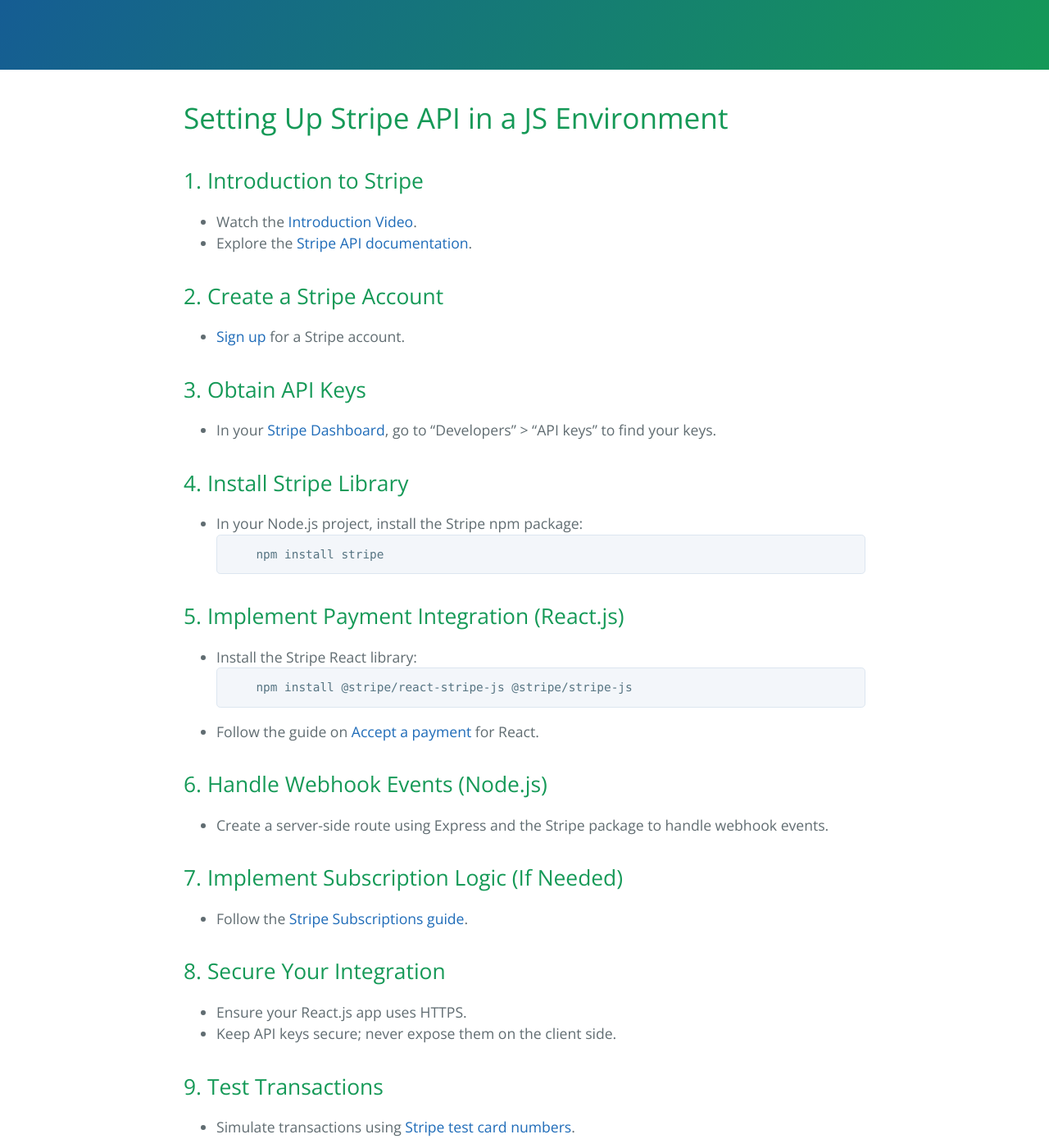
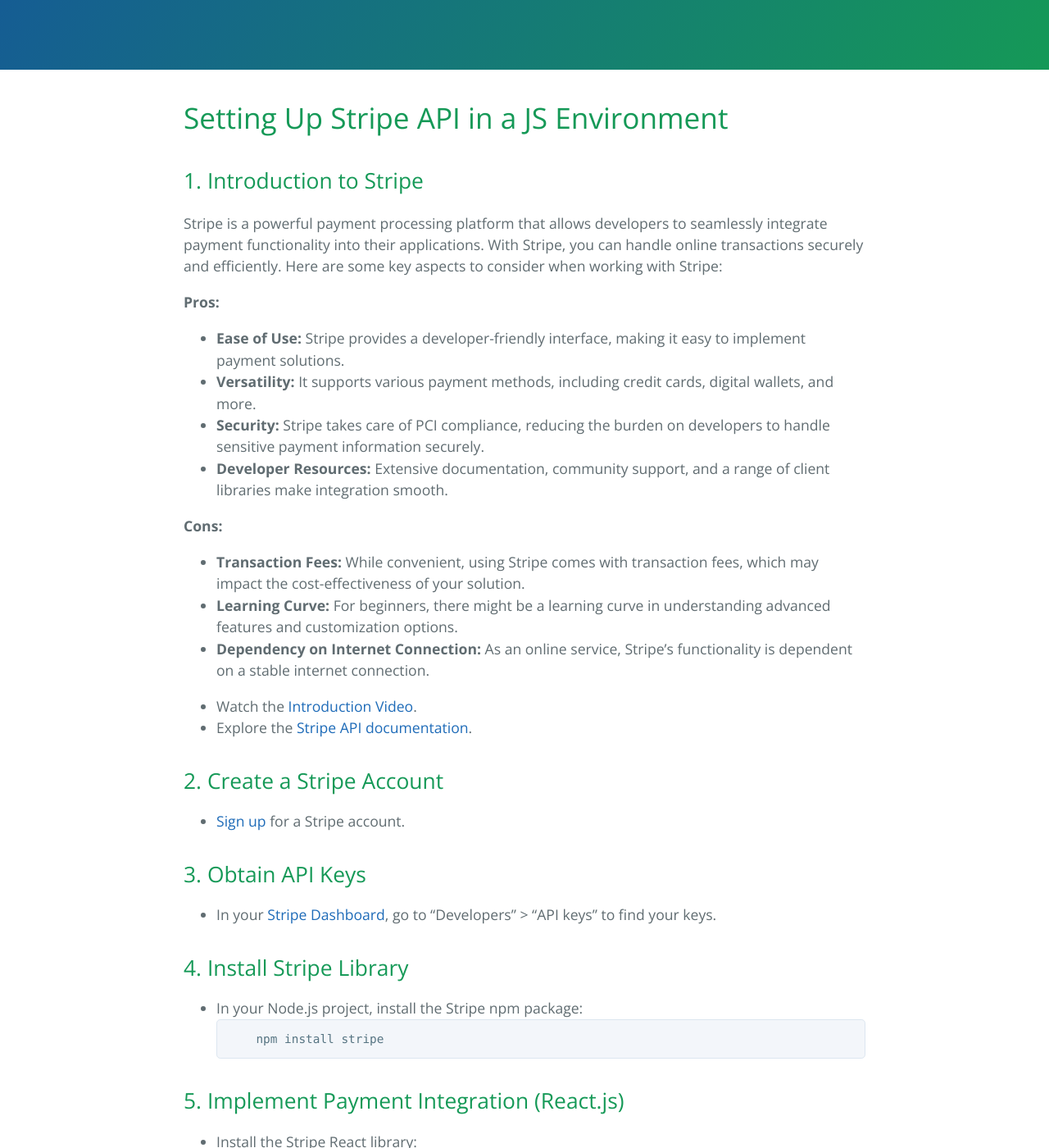
Before and after one commit to learning-software-engineering/learning-software-engineering.github.io, a Jekyll site: the page built from Topics/Tech_Stacks/StripeAPI.md, in a window 1280 px wide and 1400 px high, scrolled down 221 px. Shown: the whole window at 82% size. Built offline with Jekyll 4.4.1, drawn with Linux system fonts in a browser that asks for light colours; our own code applies the rules of GitHub Pages for plain Markdown files; some of the changed text lies outside the part shown.

Commit message:
Update StripeAPI.md
expanded intro to stripe section and a couple other sections

```diff
--- a/Topics/Tech_Stacks/StripeAPI.md
+++ b/Topics/Tech_Stacks/StripeAPI.md
@@ -1,6 +1,20 @@
 # Setting Up Stripe API in a JS Environment
 
+
 ## 1. Introduction to Stripe
+Stripe is a powerful payment processing platform that allows developers to seamlessly integrate payment functionality into their applications. With Stripe, you can handle online transactions securely and efficiently. Here are some key aspects to consider when working with Stripe:
+
+**Pros:**
+- **Ease of Use:** Stripe provides a developer-friendly interface, making it easy to implement payment solutions.
+- **Versatility:** It supports various payment methods, including credit cards, digital wallets, and more.
+- **Security:** Stripe takes care of PCI compliance, reducing the burden on developers to handle sensitive payment information securely.
+- **Developer Resources:** Extensive documentation, community support, and a range of client libraries make integration smooth.
+
+**Cons:**
+- **Transaction Fees:** While convenient, using Stripe comes with transaction fees, which may impact the cost-effectiveness of your solution.
+- **Learning Curve:** For beginners, there might be a learning curve in understanding advanced features and customization options.
+- **Dependency on Internet Connection:** As an online service, Stripe's functionality is dependent on a stable internet connection.
+
 - Watch the [Introduction Video](https://www.youtube.com/watch?v=7edR32QVp_A).
 - Explore the [Stripe API documentation](https://stripe.com/docs/development/get-started).
 
@@ -24,7 +38,7 @@
 - Follow the guide on [Accept a payment](https://stripe.com/docs/development/quickstart) for React.
 
 ## 6. Handle Webhook Events (Node.js)
-- Create a server-side route using Express and the Stripe package to handle webhook events.
+- Create a server-side route using Express and the Stripe package to handle webhook events.  This ensures that your application responds to events triggered by Stripe.
 
 ## 7. Implement Subscription Logic (If Needed)
 - Follow the [Stripe Subscriptions guide](https://stripe.com/docs/billing/subscriptions/overview).
```
